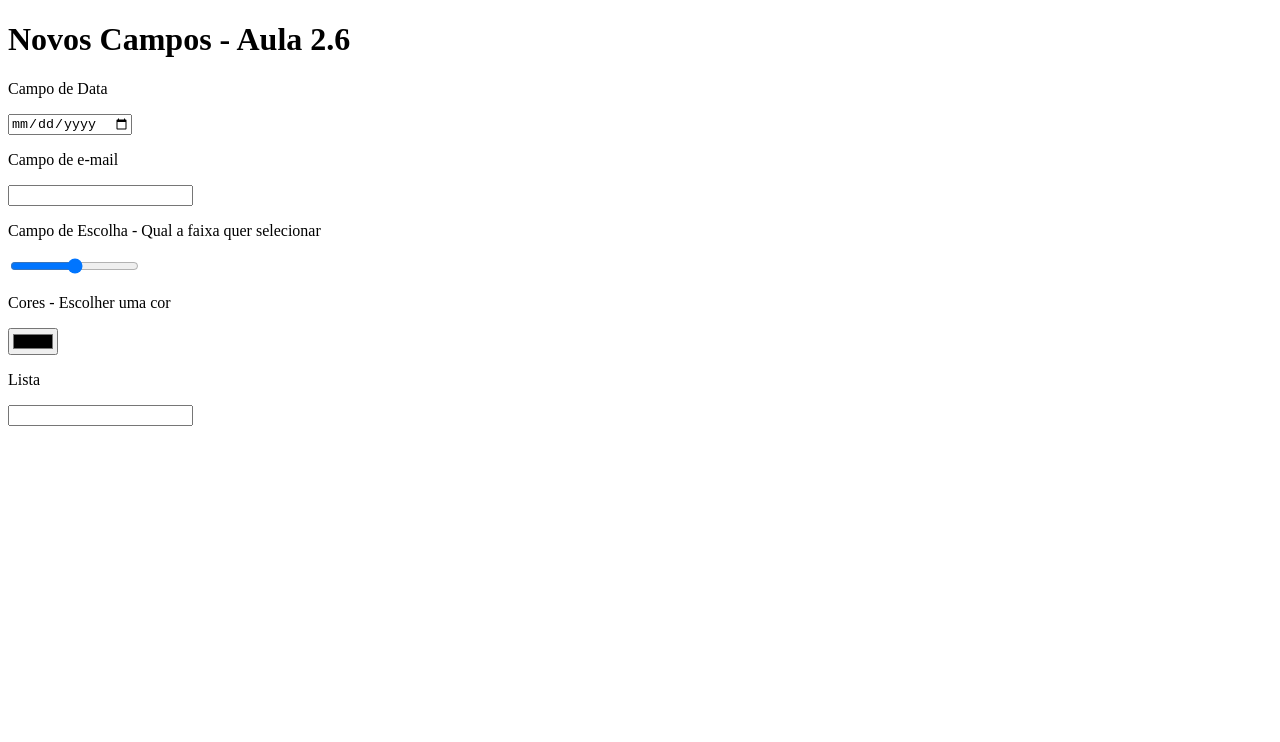
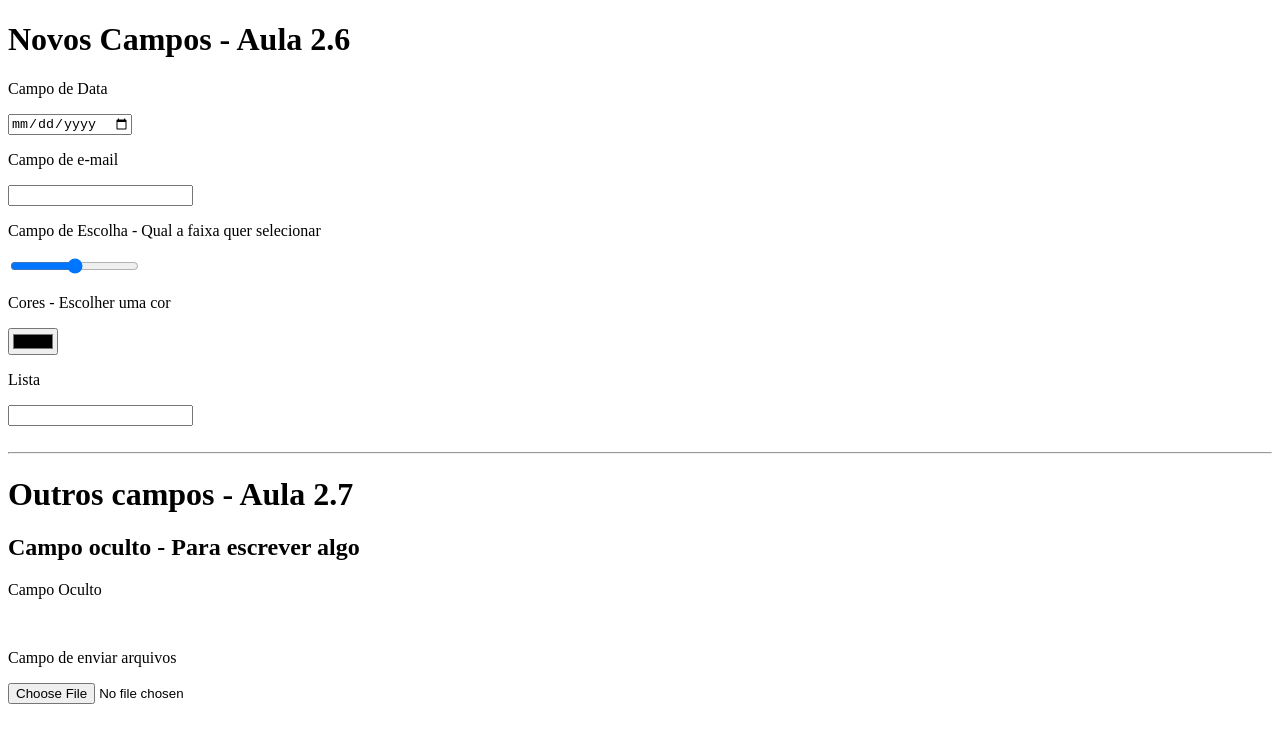
Before and after one commit to JonathasGit/IFRS-Curso.HTML, a plain HTML site: page AulasMod2/campos2.6.html in a window 1280 px wide. Drawn offline with Linux system fonts and the light colour scheme.

Commit message:
#3 Outros Campos 2.7
Códigos da aula 2.7

```diff
--- a/AulasMod2/campos2.6.html
+++ b/AulasMod2/campos2.6.html
@@ -26,7 +26,24 @@
                     <option value="CSS"></option>
                     <option value="JavaScript"></option>
 
+
+
                 </datalist>
+            </form>
+            <br><hr>
+
+            <h1>Outros campos - Aula 2.7</h1>
+
+
+            <h2>Campo oculto - Para escrever algo</h2>
+
+            <form method="POST" action="#">
+
+                <p>Campo Oculto</p>
+                <input type="hidden" name="id" value="123"><br>
+
+                <p>Campo de enviar arquivos </p>
+                <input type="file" name="arquivo">
             </form>
 
         </body>
```
